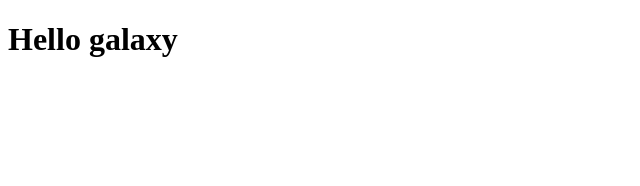
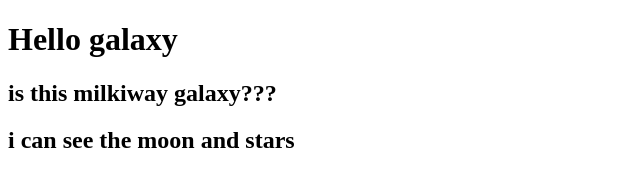
Before and after one commit to iamharryda/testing, a plain HTML site: page index.html in a window 1280 px wide. Shown: the whole page, without its empty margins (0-640 px from the left). Drawn offline with Linux system fonts and the light colour scheme.

Commit message:
change html

```diff
--- a/index.html
+++ b/index.html
@@ -8,5 +8,7 @@
 </head>
 <body>
     <h1>Hello galaxy</h1>
+    <h2>is this milkiway galaxy???</h2>
+    <h2>i can see the moon and stars</h2>
 </body>
 </html>
```
